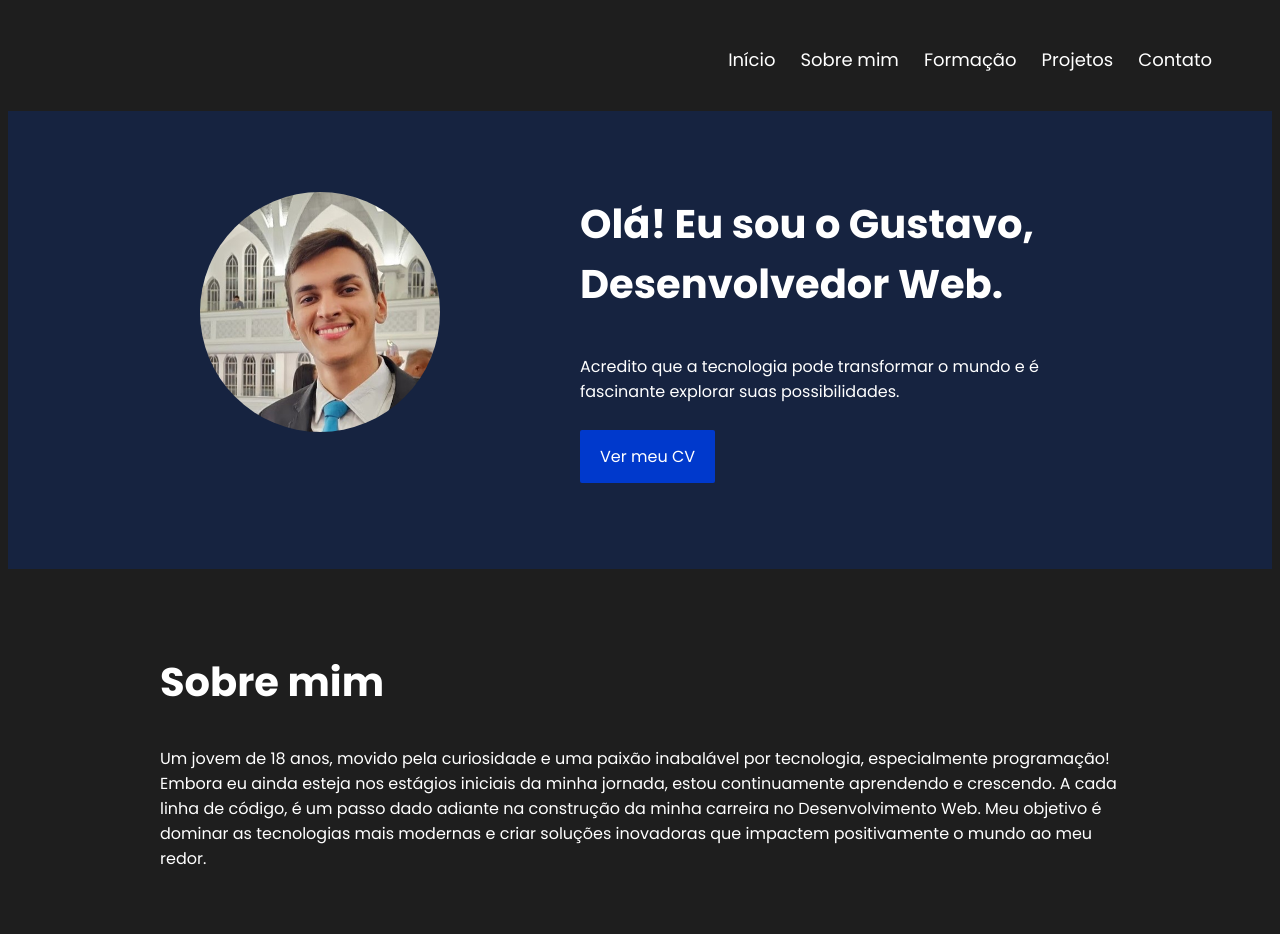
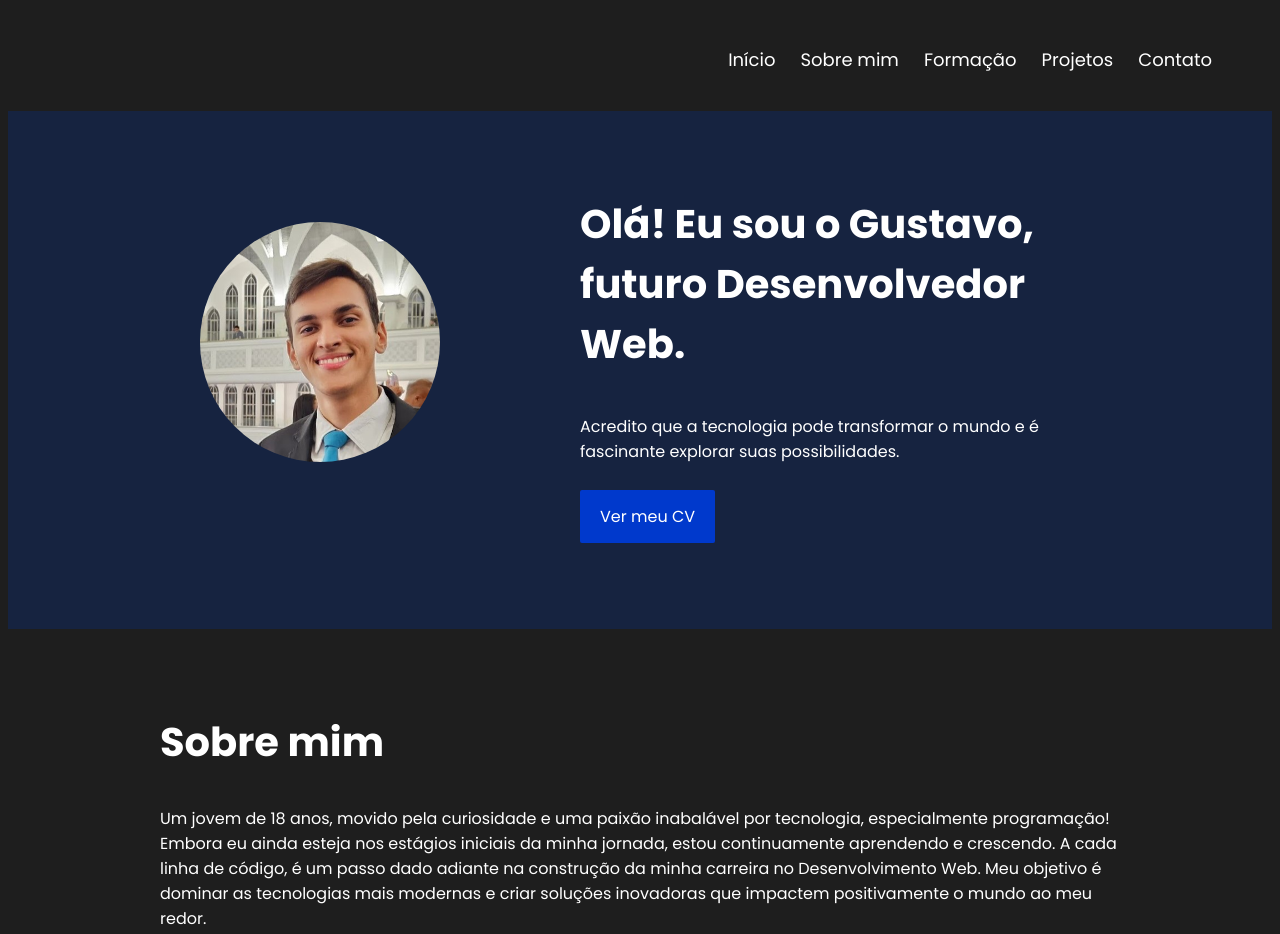
Before and after one commit to gustavodacostap/my-portfolio, a plain HTML site: page index.html in a window 1280 px wide. Shown: the top 934 px of the page. Drawn offline with Linux system fonts and the light colour scheme.

Commit message:
updating

```diff
--- a/index.html
+++ b/index.html
@@ -33,7 +33,7 @@
                     <img class="avatar" src="./assets/images/profile.jpg" alt="Imagem Gustavo">
                 </figure>
                 <div>
-                    <h1>Olá! Eu sou o Gustavo,  Desenvolvedor Web.</h1>
+                    <h1>Olá! Eu sou o Gustavo, futuro Desenvolvedor Web.</h1>
                     <p class="main-description">Acredito que a tecnologia pode transformar o mundo e é fascinante
                         explorar
                         suas
--- a/style.css
+++ b/style.css
@@ -30,8 +30,7 @@ h3 {
     justify-content: center;
 }
 
-
-
+/* Barra de navegação */
 
 nav {
     padding: 2rem 6rem;
```
